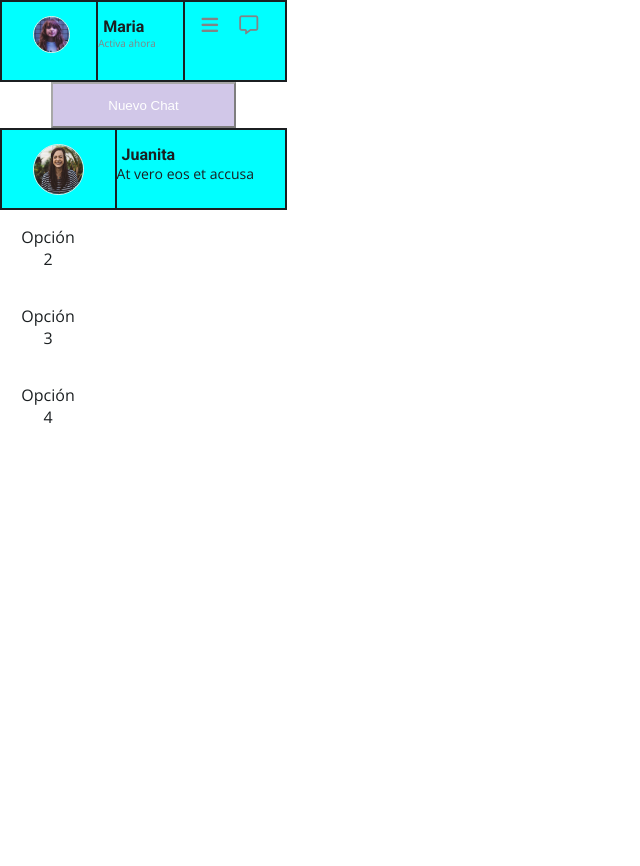
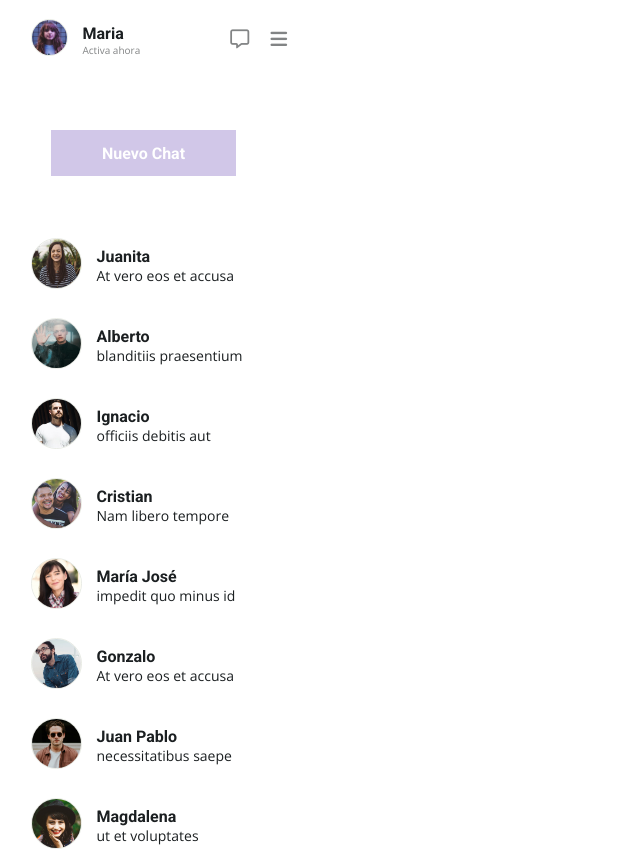
Before and after one commit to renatobaez/flexbox, a plain HTML site: page index.html in a window 1280 px wide. Shown: the whole page, without its empty margins (0-640 px from the left). Before the commit the page ends 800 px from the top, so only its background shows below. Drawn offline with nearby package versions, Linux system fonts and the light colour scheme.

Commit message:
the people of the chat were added

```diff
--- a/assets/style.css
+++ b/assets/style.css
@@ -12,20 +12,6 @@ body {
 	color:#1B1F21;
 }
 
-a {
-	display: block;
-  padding: 1em;
-  text-align: center;
-  margin-bottom: 0.2em;
-  text-decoration: none;
-  color: #1B1F21;
-  width: 6em;
-}
-
-a:hover {
-  background-color: #A491D2;
-}
-
 nav {
 	position: absolute;
 	min-height: 100vh;
@@ -37,52 +23,60 @@ ul {
   padding: 0;
   flex-direction: column;
 }
-li {
-	flex-grow: 1;
-}
+
 .card {
 	display: flex;
 	flex-direction: row;
 	width: 287px;
-	border: solid 1px;
+	min-height: 80px;
+
 }
 .card-body {
-	background-color: aqua;
+	align-self: center;
+}
+.card-menu {
+	text-align: end;
+	align-self: center;
 	flex-grow: 1;
-	min-height: 80px;
-	border: solid 1px;
 }
 
 .chattitle {
 	font-family: 'Roboto', sans-serif;
 	font-weight: 400;
 	font-size: 16px;
-	margin-top: 14.5px;
-	margin-left: 5px;
+	margin-left: 15px;
 
 }
 .chatstatus {
 	font-weight: 400;
 	font-size: 10px;
 	color:#828485;
+	margin-left: 15px;
 }
 .chatbody {
 	font-weight: 400;
 	font-size: 14px;
+	margin-left: 15px;
 }
+
 
 i {
 	color:#828485;
 	font-size: 19px;
-	margin-top: 13.5px;
 	margin-left: 17.03px;
 }
 
-button {
+.new-chat {
 	background-color: #A491D2;
+	font-family: 'Roboto', sans-serif;
+	font-weight: 400;
+	font-size: 16px;
 	color: #FFFFFF;
+	border: 0px;
 	width: 185px;
 	height: 46px;
+	margin-top: 50px;
+	margin-bottom: 50px;
 	margin-left: 51px;
 	padding: 8px 22px;
 	opacity: 0.5;
@@ -93,7 +87,6 @@ button {
 	width: 37px;
 	height: 37px;
 	margin-left: 30.5px;
-	margin-top: 13.5px;
 	border-radius: 100%;
 	border: 1.5px solid #E8EBE4;
 }
@@ -102,7 +95,6 @@ button {
 	width: 51px;
 	height: 51px;
 	margin-left: 30.5px;
-	margin-top: 13.5px;
 	border-radius: 100%;
 	border: 1.5px solid #E8EBE4;
 }
--- a/index.html
+++ b/index.html
@@ -26,14 +26,14 @@
 						<p class="chattitle">Maria</p>
 						<p class="chatstatus">Activa ahora</p>
 					</div>
-					<div class="card-body">
+					<div class="card-menu">
+						<i class="fa-regular fa-message"></i>
 						<i class="fa fa-bars"></i>
-						<i class="fa-regular fa-message"></i>
 					</div>
 				</div>
 			</li>
-			<li class="new-chat">
-				<button>Nuevo Chat</button>
+			<li>
+				<button class="new-chat">Nuevo Chat</button>
 			</li>
     	<li>
 				<div class="card">
@@ -45,9 +45,76 @@
 						<p class="chatbody">At vero eos et accusa</p>
 					</div>
 			</li>
-      <li><a href="#">Opción 2</a></li>
-      <li><a href="#">Opción 3</a></li>
-      <li><a href="#">Opción 4</a></li>
+      <li>
+				<div class="card">
+					<div class="card-body">
+						<img class="normalthumbnail" src="./assets/images/Screen Shot 2018-11-28 at 15.32.16.jpg" alt="">
+					</div>
+					<div class="card-body">
+						<p class="chattitle">Alberto</p>
+						<p class="chatbody">blanditiis praesentium</p>
+					</div>
+			</li>
+      <li>
+				<div class="card">
+					<div class="card-body">
+						<img class="normalthumbnail" src="./assets/images/Screen Shot 2018-11-28 at 15.30.34.jpg" alt="">
+					</div>
+					<div class="card-body">
+						<p class="chattitle">Ignacio</p>
+						<p class="chatbody">officiis debitis aut</p>
+					</div>
+			</li>
+      <li>
+				<div class="card">
+					<div class="card-body">
+						<img class="normalthumbnail" src="./assets/images/Screen Shot 2018-11-28 at 15.28.30.jpg" alt="">
+					</div>
+					<div class="card-body">
+						<p class="chattitle">Cristian</p>
+						<p class="chatbody">Nam libero tempore</p>
+					</div>
+			</li>
+			<li>
+				<div class="card">
+					<div class="card-body">
+						<img class="normalthumbnail" src="./assets/images/Screen Shot 2018-11-28 at 15.32.44.jpg" alt="">
+					</div>
+					<div class="card-body">
+						<p class="chattitle">María José</p>
+						<p class="chatbody">impedit quo minus id</p>
+					</div>
+			</li>
+			<li>
+				<div class="card">
+					<div class="card-body">
+						<img class="normalthumbnail" src="./assets/images/Screen Shot 2018-11-28 at 15.31.09.jpg" alt="">
+					</div>
+					<div class="card-body">
+						<p class="chattitle">Gonzalo</p>
+						<p class="chatbody">At vero eos et accusa</p>
+					</div>
+			</li>
+			<li>
+				<div class="card">
+					<div class="card-body">
+						<img class="normalthumbnail" src="./assets/images/Screen Shot 2018-11-28 at 15.30.54.jpg" alt="">
+					</div>
+					<div class="card-body">
+						<p class="chattitle">Juan Pablo</p>
+						<p class="chatbody">necessitatibus saepe</p>
+					</div>
+			</li>
+			<li>
+				<div class="card">
+					<div class="card-body">
+						<img class="normalthumbnail" src="./assets/images/Screen Shot 2018-11-28 at 15.28.04.jpg" alt="">
+					</div>
+					<div class="card-body">
+						<p class="chattitle">Magdalena</p>
+						<p class="chatbody">ut et voluptates</p>
+					</div>
+			</li>
     </ul>
   </nav>
 </body>
```
